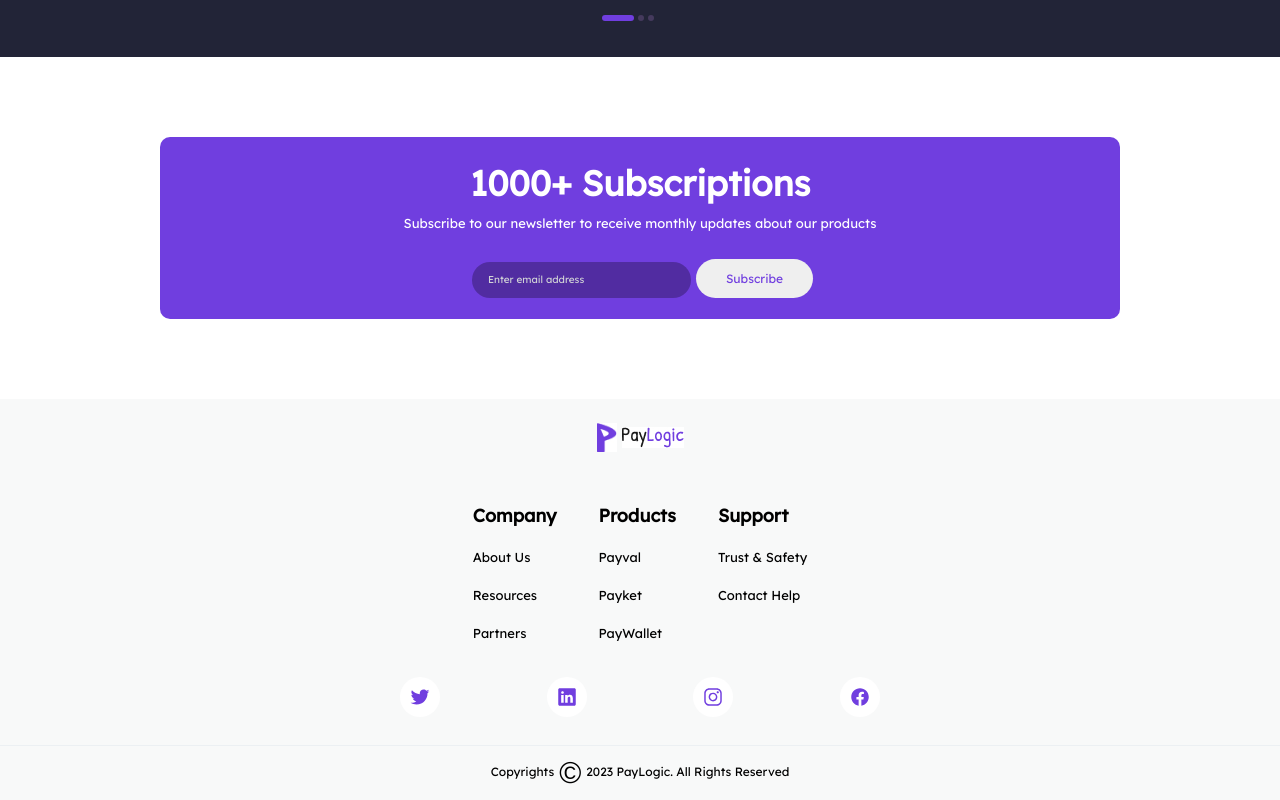
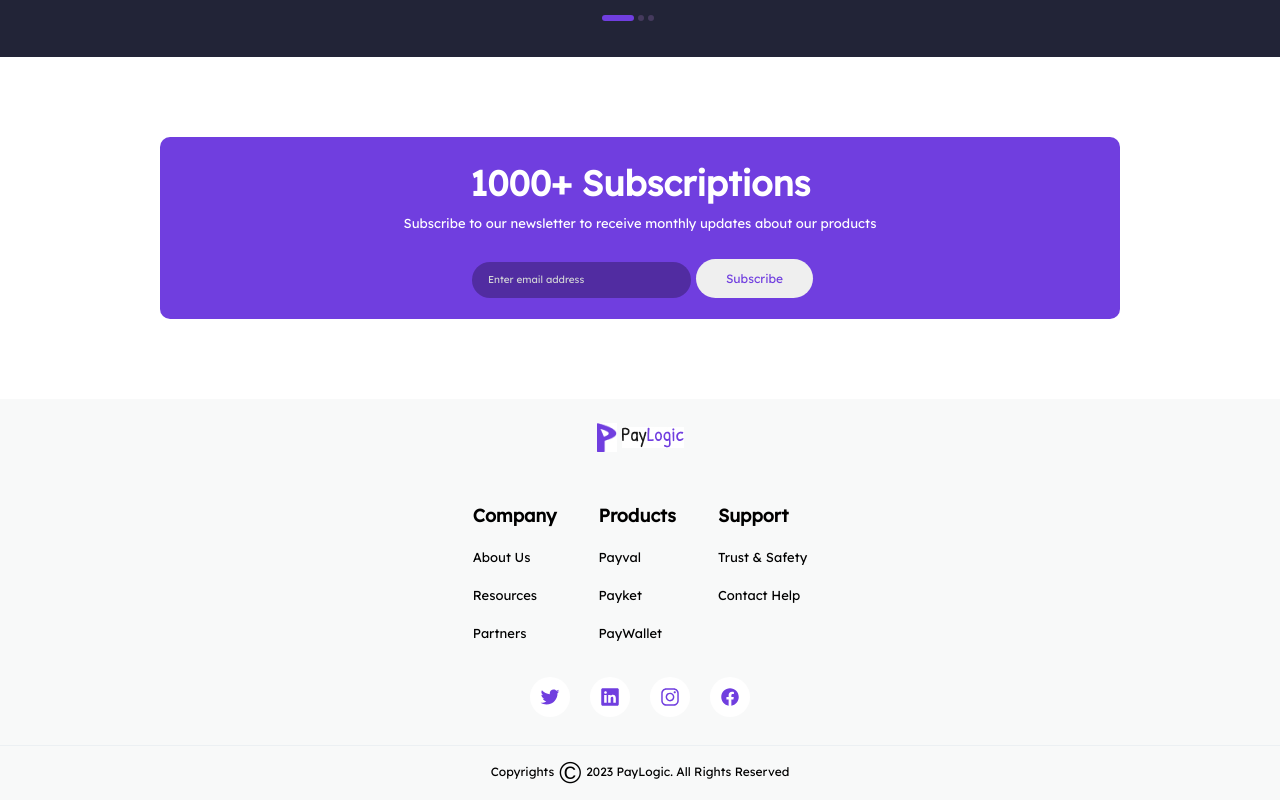
Before and after one commit to AyomipoMajek/paylogic-fintech, a React (Create React App) app: page / in a window 1280 px wide. Shown: the part 2549-3349 px from the top of the page. Built offline with nearby package versions, Linux system fonts and the light colour scheme.

Commit message:
social icons positioning worked on

```diff
--- a/src/components/blogpage.css
+++ b/src/components/blogpage.css
@@ -74,6 +74,8 @@
 
 .contacttable {
   padding: 0.5rem;
+  display: flex;
+  justify-content: center;
 }
 
 .reachus th {
@@ -89,9 +91,18 @@
 
 .socialmedia {
   padding-bottom: 3rem;
-  padding-left: 2rem;
-  padding-right: 2rem;
+  /* padding-left: 15%;
+  padding-right: 15%; */
+  display: flex;
+  justify-content: center;
   padding-top: 1rem;
+}
+
+.socialmedia img {
+  width: 35px;
+  height: 35px;
+  padding-left: 10px;
+  padding-right: 10px;
 }
 
 .socials {
```
